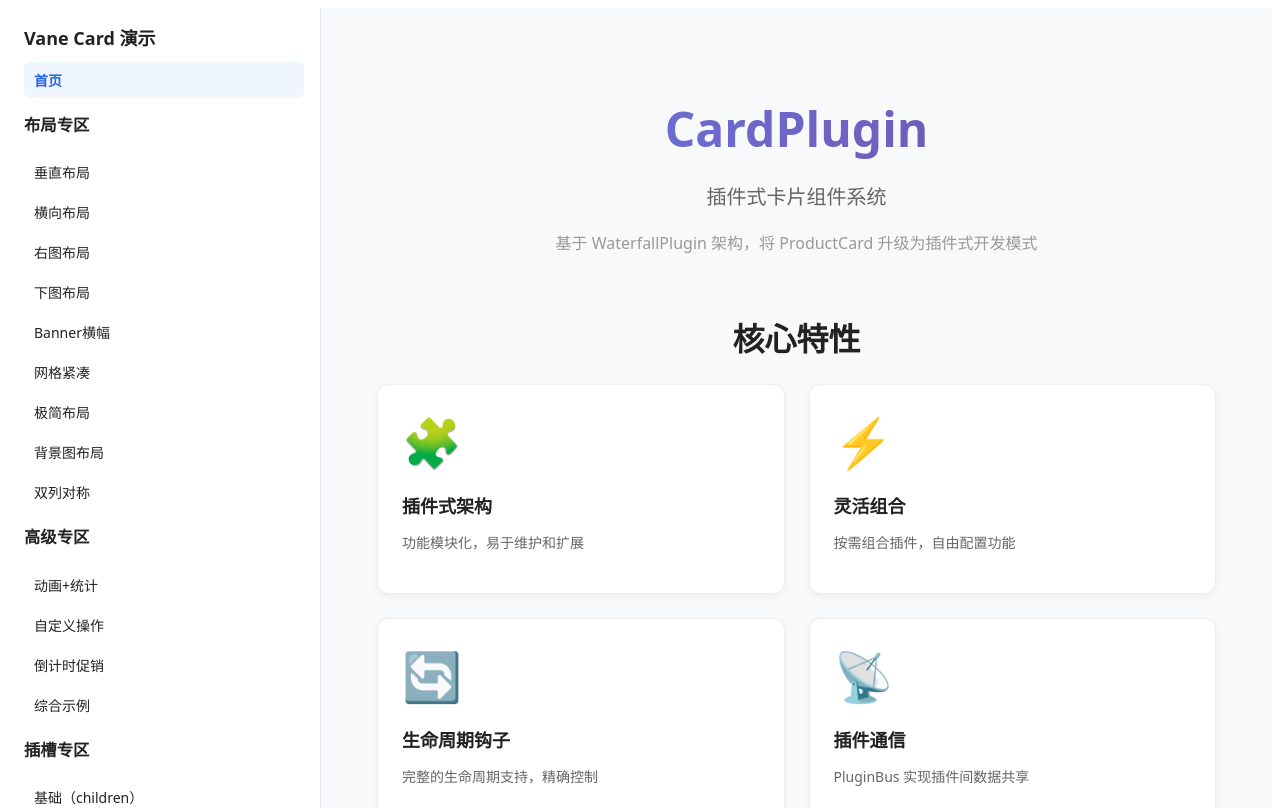
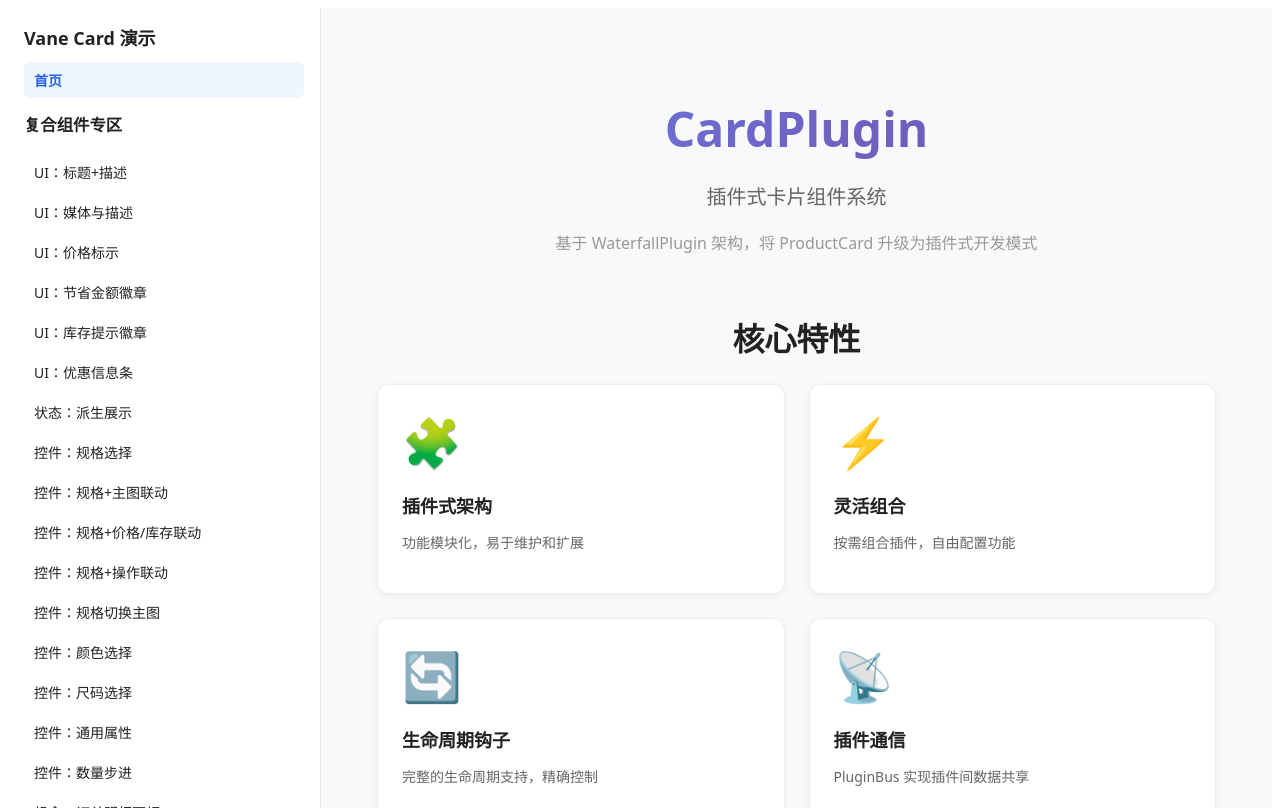
Before and after one commit to frankvane/vane-card, a React (Vite) app: page /slots/basic in a window 1280 px wide. Built offline with nearby package versions, Linux system fonts and the light colour scheme.

Commit message:
refactor(App): 重新组织导航菜单和路由结构
优化App组件中的导航菜单顺序，将复合组件专区移至更显眼位置
统一路由组件的代码格式，提高可读性
更新ColorSwatchesDemo中的图片链接为更稳定的picsum.photos

```diff
--- a/src/App.tsx
+++ b/src/App.tsx
@@ -45,10 +45,10 @@ import TopBottomCompound from "./pages/CardPlugin/compound/layouts/TopBottomComp
 import TwoColumnLayout from "./pages/CardPlugin/layouts/TwoColumnLayout";
 import UpsellBundleDemo from "./pages/CardPlugin/compound/commerce-combo/UpsellBundleDemo";
 import VariantMediaSwitcherDemo from "./pages/CardPlugin/compound/controls/VariantMediaSwitcherDemo";
+import VariantSelectorActionsDemo from "./pages/CardPlugin/compound/controls/VariantSelectorActionsDemo";
 import VariantSelectorDemo from "./pages/CardPlugin/compound/controls/VariantSelectorDemo";
 import VariantSelectorMediaComboDemo from "./pages/CardPlugin/compound/controls/VariantSelectorMediaComboDemo";
 import VariantSelectorPriceInventoryDemo from "./pages/CardPlugin/compound/controls/VariantSelectorPriceInventoryDemo";
-import VariantSelectorActionsDemo from "./pages/CardPlugin/compound/controls/VariantSelectorActionsDemo";
 import VerticalLayout from "./pages/CardPlugin/layouts/VerticalLayout";
 
 const App: React.FC = () => {
@@ -60,6 +60,82 @@ const App: React.FC = () => {
           <NavLink to="/" end>
             首页
           </NavLink>
+
+ <h3 style={{ marginTop: 12 }}>复合组件专区</h3>
+          <div style={{ display: "flex", flexDirection: "column", gap: 4 }}>
+            <NavLink to="/compound/ui-display/title-description">
+              UI：标题+描述
+            </NavLink>
+            <NavLink to="/compound/ui-display/media-desc">
+              UI：媒体与描述
+            </NavLink>
+            <NavLink to="/compound/ui-display/price-labels">
+              UI：价格标示
+            </NavLink>
+            <NavLink to="/compound/ui-display/savings-badge">
+              UI：节省金额徽章
+            </NavLink>
+            <NavLink to="/compound/ui-display/stock-badge">
+              UI：库存提示徽章
+            </NavLink>
+            <NavLink to="/compound/ui-display/coupon-bar">
+              UI：优惠信息条
+            </NavLink>
+            <NavLink to="/compound/state/state-display">状态：派生展示</NavLink>
+            <NavLink to="/compound/controls/variant-selector">
+              控件：规格选择
+            </NavLink>
+            <NavLink to="/compound/controls/variant-selector-media">
+              控件：规格+主图联动
+            </NavLink>
+            <NavLink to="/compound/controls/variant-selector-price-inventory">
+              控件：规格+价格/库存联动
+            </NavLink>
+            <NavLink to="/compound/controls/variant-selector-actions">
+              控件：规格+操作联动
+            </NavLink>
+            <NavLink to="/compound/controls/variant-media-switcher">
+              控件：规格切换主图
+            </NavLink>
+            <NavLink to="/compound/controls/color-swatches">
+              控件：颜色选择
+            </NavLink>
+            <NavLink to="/compound/controls/size-selector">
+              控件：尺码选择
+            </NavLink>
+            <NavLink to="/compound/controls/option-picker">
+              控件：通用属性
+            </NavLink>
+            <NavLink to="/compound/controls/quantity-stepper">
+              控件：数量步进
+            </NavLink>
+            <NavLink to="/compound/commerce-combo/order-summary">
+              组合：订单明细面板
+            </NavLink>
+            <NavLink to="/compound/commerce-combo/upsell-bundle">
+              组合：搭配购
+            </NavLink>
+            <NavLink to="/compound/logistics/shipping-estimator">
+              物流：配送费估算
+            </NavLink>
+            <NavLink to="/compound/logistics/delivery-timeline">
+              物流：配送时间线
+            </NavLink>
+            <NavLink to="/compound/logistics/return-policy">
+              物流：退换政策
+            </NavLink>
+            <NavLink to="/compound/a11y/toolbar">可访问性工具栏</NavLink>
+            <NavLink to="/compound/a11y/actions">可访问性：操作区</NavLink>
+
+            <NavLink to="/compound/basic">基础应用</NavLink>
+            <NavLink to="/compound/left-right">左右布局</NavLink>
+            <NavLink to="/compound/top-bottom">上下布局</NavLink>
+            <NavLink to="/compound/enhanced">增强：复合组件+插件</NavLink>
+            <NavLink to="/compound/sku-compound/ecommerce-sku">
+              电商增强 + SKU
+            </NavLink>
+          </div>
+
 
           <h3 style={{ marginTop: 12 }}>布局专区</h3>
           <div style={{ display: "flex", flexDirection: "column", gap: 4 }}>
@@ -91,37 +167,7 @@ const App: React.FC = () => {
             <NavLink to="/slots/responsive">Responsive</NavLink>
           </div>
 
-          <h3 style={{ marginTop: 12 }}>复合组件专区</h3>
-          <div style={{ display: "flex", flexDirection: "column", gap: 4 }}>
-            <NavLink to="/compound/basic">基础应用</NavLink>
-            <NavLink to="/compound/left-right">左右布局</NavLink>
-            <NavLink to="/compound/top-bottom">上下布局</NavLink>
-            <NavLink to="/compound/enhanced">增强：复合组件+插件</NavLink>
-            <NavLink to="/compound/sku-compound/ecommerce-sku">电商增强 + SKU</NavLink>
-            <NavLink to="/compound/ui-display/title-description">UI：标题+描述</NavLink>
-            <NavLink to="/compound/ui-display/media-desc">UI：媒体与描述</NavLink>
-            <NavLink to="/compound/ui-display/price-labels">UI：价格标示</NavLink>
-            <NavLink to="/compound/ui-display/savings-badge">UI：节省金额徽章</NavLink>
-            <NavLink to="/compound/ui-display/stock-badge">UI：库存提示徽章</NavLink>
-            <NavLink to="/compound/ui-display/coupon-bar">UI：优惠信息条</NavLink>
-            <NavLink to="/compound/state/state-display">状态：派生展示</NavLink>
-            <NavLink to="/compound/controls/variant-selector">控件：规格选择</NavLink>
-            <NavLink to="/compound/controls/variant-selector-media">控件：规格+主图联动</NavLink>
-            <NavLink to="/compound/controls/variant-selector-price-inventory">控件：规格+价格/库存联动</NavLink>
-            <NavLink to="/compound/controls/variant-selector-actions">控件：规格+操作联动</NavLink>
-            <NavLink to="/compound/controls/variant-media-switcher">控件：规格切换主图</NavLink>
-            <NavLink to="/compound/controls/color-swatches">控件：颜色选择</NavLink>
-            <NavLink to="/compound/controls/size-selector">控件：尺码选择</NavLink>
-            <NavLink to="/compound/controls/option-picker">控件：通用属性</NavLink>
-            <NavLink to="/compound/controls/quantity-stepper">控件：数量步进</NavLink>
-            <NavLink to="/compound/commerce-combo/order-summary">组合：订单明细面板</NavLink>
-            <NavLink to="/compound/commerce-combo/upsell-bundle">组合：搭配购</NavLink>
-            <NavLink to="/compound/logistics/shipping-estimator">物流：配送费估算</NavLink>
-            <NavLink to="/compound/logistics/delivery-timeline">物流：配送时间线</NavLink>
-            <NavLink to="/compound/logistics/return-policy">物流：退换政策</NavLink>
-            <NavLink to="/compound/a11y/toolbar">可访问性工具栏</NavLink>
-            <NavLink to="/compound/a11y/actions">可访问性：操作区</NavLink>
-          </div>
+
         </nav>
       </aside>
       <main className="main">
@@ -138,10 +184,7 @@ const App: React.FC = () => {
             path="/slots/footer-actions"
             element={<FooterActionsSlots />}
           />
-          <Route
-            path="/slots/gallery-video"
-            element={<GalleryVideoSlots />}
-          />
+          <Route path="/slots/gallery-video" element={<GalleryVideoSlots />} />
           <Route path="/slots/responsive" element={<ResponsiveSlots />} />
 
           {/* 布局专区路由 */}
@@ -181,36 +224,96 @@ const App: React.FC = () => {
           />
           <Route path="/compound/left-right" element={<LeftRightCompound />} />
           <Route path="/compound/top-bottom" element={<TopBottomCompound />} />
-          <Route path="/compound/sku-compound/ecommerce-sku" element={<EcommerceSKUCompound />} />
+          <Route
+            path="/compound/sku-compound/ecommerce-sku"
+            element={<EcommerceSKUCompound />}
+          />
           <Route
             path="/compound/ui-display/title-description"
             element={<TitleDescriptionDemo />}
           />
-          <Route path="/compound/ui-display/media-desc" element={<MediaAndDescDemo />} />
-          <Route path="/compound/ui-display/price-labels" element={<PriceLabelsDemo />} />
-          <Route path="/compound/ui-display/savings-badge" element={<SavingsBadgeDemo />} />
-          <Route path="/compound/ui-display/stock-badge" element={<StockBadgeDemo />} />
-          <Route path="/compound/ui-display/coupon-bar" element={<CouponBarDemo />} />
-          <Route path="/compound/state/state-display" element={<StateDisplayDemo />} />
+          <Route
+            path="/compound/ui-display/media-desc"
+            element={<MediaAndDescDemo />}
+          />
+          <Route
+            path="/compound/ui-display/price-labels"
+            element={<PriceLabelsDemo />}
+          />
+          <Route
+            path="/compound/ui-display/savings-badge"
+            element={<SavingsBadgeDemo />}
+          />
+          <Route
+            path="/compound/ui-display/stock-badge"
+            element={<StockBadgeDemo />}
+          />
+          <Route
+            path="/compound/ui-display/coupon-bar"
+            element={<CouponBarDemo />}
+          />
+          <Route
+            path="/compound/state/state-display"
+            element={<StateDisplayDemo />}
+          />
           <Route
             path="/compound/controls/variant-selector"
             element={<VariantSelectorDemo />}
           />
-          <Route path="/compound/controls/variant-selector-media" element={<VariantSelectorMediaComboDemo />} />
-          <Route path="/compound/controls/variant-selector-price-inventory" element={<VariantSelectorPriceInventoryDemo />} />
-          <Route path="/compound/controls/variant-selector-actions" element={<VariantSelectorActionsDemo />} />
-          <Route path="/compound/controls/variant-media-switcher" element={<VariantMediaSwitcherDemo />} />
-          <Route path="/compound/controls/color-swatches" element={<ColorSwatchesDemo />} />
-          <Route path="/compound/controls/size-selector" element={<SizeSelectorDemo />} />
-          <Route path="/compound/controls/option-picker" element={<OptionPickerDemo />} />
-          <Route path="/compound/controls/quantity-stepper" element={<QuantityStepperDemo />} />
-          <Route path="/compound/commerce-combo/order-summary" element={<OrderSummaryDemo />} />
-          <Route path="/compound/commerce-combo/upsell-bundle" element={<UpsellBundleDemo />} />
-          <Route path="/compound/logistics/shipping-estimator" element={<ShippingEstimatorDemo />} />
-          <Route path="/compound/logistics/delivery-timeline" element={<DeliveryTimelineDemo />} />
-          <Route path="/compound/logistics/return-policy" element={<ReturnPolicyDemo />} />
-            <Route path="/compound/a11y/toolbar" element={<A11yToolbarDemo />} />
-            <Route path="/compound/a11y/actions" element={<ActionsDemo />} />
+          <Route
+            path="/compound/controls/variant-selector-media"
+            element={<VariantSelectorMediaComboDemo />}
+          />
+          <Route
+            path="/compound/controls/variant-selector-price-inventory"
+            element={<VariantSelectorPriceInventoryDemo />}
+          />
+          <Route
+            path="/compound/controls/variant-selector-actions"
+            element={<VariantSelectorActionsDemo />}
+          />
+          <Route
+            path="/compound/controls/variant-media-switcher"
+            element={<VariantMediaSwitcherDemo />}
+          />
+          <Route
+            path="/compound/controls/color-swatches"
+            element={<ColorSwatchesDemo />}
+          />
+          <Route
+            path="/compound/controls/size-selector"
+            element={<SizeSelectorDemo />}
+          />
+          <Route
+            path="/compound/controls/option-picker"
+            element={<OptionPickerDemo />}
+          />
+          <Route
+            path="/compound/controls/quantity-stepper"
+            element={<QuantityStepperDemo />}
+          />
+          <Route
+            path="/compound/commerce-combo/order-summary"
+            element={<OrderSummaryDemo />}
+          />
+          <Route
+            path="/compound/commerce-combo/upsell-bundle"
+            element={<UpsellBundleDemo />}
+          />
+          <Route
+            path="/compound/logistics/shipping-estimator"
+            element={<ShippingEstimatorDemo />}
+          />
+          <Route
+            path="/compound/logistics/delivery-timeline"
+            element={<DeliveryTimelineDemo />}
+          />
+          <Route
+            path="/compound/logistics/return-policy"
+            element={<ReturnPolicyDemo />}
+          />
+          <Route path="/compound/a11y/toolbar" element={<A11yToolbarDemo />} />
+          <Route path="/compound/a11y/actions" element={<ActionsDemo />} />
 
           <Route path="*" element={<Navigate to="/" replace />} />
         </Routes>
--- a/src/pages/CardPlugin/compound/controls/ColorSwatchesDemo.tsx
+++ b/src/pages/CardPlugin/compound/controls/ColorSwatchesDemo.tsx
@@ -1,6 +1,6 @@
-import React from "react";
 import DemoPage from "../../_layout/DemoPage";
 import { ProductCard } from "../../../../components/CardPlugin";
+import React from "react";
 
 const product = {
   id: "ctrl-color-01",
@@ -9,7 +9,7 @@ const product = {
   price: 299,
   oldPrice: 359,
   image:
-    "https://images.unsplash.com/photo-1520974723455-1a04357b8cca?q=80&w=800&auto=format&fit=crop",
+    "https://picsum.photos/seed/color-black/800/600",
   colors: [
     { name: "黑", hex: "#222" },
     { name: "蓝", hex: "#1e90ff" },
```
